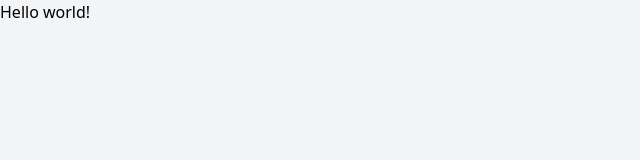
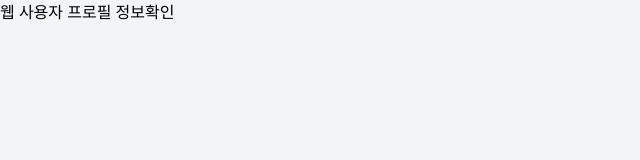
Before and after one commit to magneto-labs/web-user-profile-alpha, a SvelteKit app: page / in a window 1280 px wide. Shown: the top 160 px of the page, without its empty margins (0-640 px from the left). Built offline with nearby package versions, Linux system fonts and the light colour scheme.

Commit message:
Added sveltekit getClientAddress netlify serverless function

```diff
--- a/jsconfig.json
+++ b/jsconfig.json
@@ -2,7 +2,7 @@
 	"extends": "./.svelte-kit/tsconfig.json",
 	"compilerOptions": {
 		"allowJs": true,
-		"checkJs": true,
+		"checkJs": false,
 		"esModuleInterop": true,
 		"forceConsistentCasingInFileNames": true,
 		"resolveJsonModule": true,
--- a/package.json
+++ b/package.json
@@ -14,6 +14,7 @@
 	"devDependencies": {
 		"@sveltejs/adapter-auto": "^2.0.0",
 		"@sveltejs/adapter-netlify": "^1.0.0-next.88",
+		"@sveltejs/adapter-node": "^1.2.2",
 		"@sveltejs/kit": "^1.5.0",
 		"autoprefixer": "^10.4.14",
 		"eslint": "^8.28.0",
--- a/src/routes/+page.svelte
+++ b/src/routes/+page.svelte
@@ -1,4 +1,8 @@
-<h1 class="text-4xl p-4 font-bold">Hello world!</h1>
+<h1 class="text-4xl p-4 font-bold">웹 사용자 프로필 정보확인</h1>
+
+<section>
+
+</section>
 
 <style lang="postcss">
 	:global(html) {
```
Also changed, not shown: src/functions/clientAddress.js (added, +11 -0 lines), 2 other files (tests, documents, lock files or other folders).
